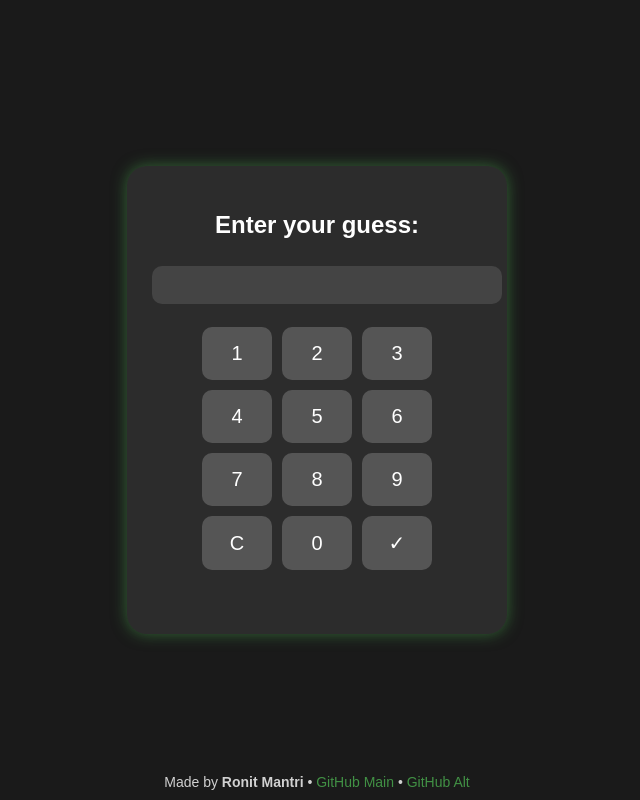
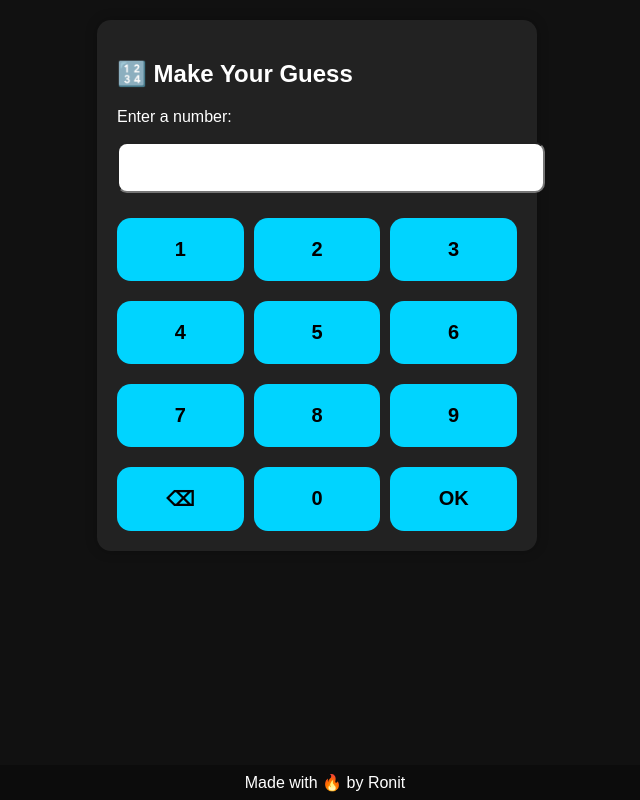
Before and after one commit to ronitmantri/guess-the-number, a plain HTML site: page index.html in a window 1280 px wide. Both pictures are taken after a click on the button "Start Game". Shown: the whole page, without its empty margins (323-963 px from the left). Drawn offline with Linux system fonts and the light colour scheme.

Commit message:
Update index.html

```diff
--- a/index.html
+++ b/index.html
@@ -1,205 +1,211 @@
 <!DOCTYPE html>
 <html lang="en">
 <head>
-  <meta charset="UTF-8" />
-  <meta name="viewport" content="width=device-width, initial-scale=1.0" />
-  <title>Guess The Number</title>
+<meta charset="UTF-8">
+<title>Guess Master</title>
 <style>
-    :root {
-      --bg: #1a1a1a;
-      --card: #2c2c2c;
-      --text: white;
-      --accent: #4caf50;
-      --glow: 0 0 15px rgba(76, 175, 80, 0.5);
+    body {
+        margin: 0;
+        font-family: Arial, sans-serif;
+        background: var(--bg);
+        color: var(--text);
+        transition: 0.3s;
     }
 
-    body {
-      background: var(--bg);
-      color: var(--text);
-      font-family: Arial;
-      margin: 0;
-      display: flex;
-      align-items: center;
-      justify-content: center;
-      height: 100vh;
-      overflow: hidden;
+    :root {
+        --bg: #111;
+        --text: #fff;
+        --card: #222;
+        --accent: #00d4ff;
+    }
+
+    .theme-light {
+        --bg: #f2f2f2;
+        --text: #111;
+        --card: white;
+        --accent: #0077ff;
+    }
+
+    .theme-neon {
+        --bg: #000000;
+        --text: #39ff14;
+        --card: #111;
+        --accent: #ff00c8;
     }
 
     .screen {
         display: none;
-      flex-direction: column;
-      align-items: center;
-      justify-content: center;
-      width: 100%;
-      height: 100%;
+        padding: 20px;
+        animation: fade 0.4s ease;
     }
-    .active { display: flex; }
+    @keyframes fade { from { opacity: 0; } to { opacity: 1; } }
+
+    .active { display: block; }
 
     .card {
         background: var(--card);
-      padding: 25px;
-      border-radius: 20px;
-      width: 330px;
-      text-align: center;
-      box-shadow: var(--glow);
+        padding: 20px;
+        border-radius: 14px;
+        max-width: 400px;
+        margin: auto;
+        box-shadow: 0 0 12px #0004;
     }
 
-    select, input {
+    button {
+        background: var(--accent);
+        border: none;
+        padding: 14px 20px;
+        border-radius: 10px;
+        cursor: pointer;
         width: 100%;
-      padding: 10px;
-      border-radius: 10px;
-      border: none;
-      margin: 8px 0;
-      background: #444;
-      color: white;
-      font-size: 16px;
+        font-size: 18px;
+        margin-top: 10px;
+        color: black;
+        font-weight: bold;
+        transition: 0.2s;
     }
+    button:hover { transform: scale(1.05); }
 
-    .btn {
+    footer {
+        position: fixed;
+        bottom: 0;
         width: 100%;
-      padding: 12px;
-      border: none;
-      border-radius: 10px;
-      background: var(--accent);
-      color: white;
-      font-size: 18px;
-      cursor: pointer;
-      margin-top: 10px;
+        text-align: center;
+        padding: 8px;
+        background: #0004;
     }
 
     .numpad {
         display: grid;
-      grid-template-columns: repeat(3, 70px);
+        grid-template-columns: repeat(3, 1fr);
         gap: 10px;
-      justify-content: center;
         margin-top: 15px;
     }
+
     .numpad button {
-      padding: 15px;
+        padding: 20px;
         font-size: 20px;
-      border: none;
-      border-radius: 10px;
-      background: #555;
-      color: white;
-      cursor: pointer;
+        border-radius: 14px;
     }
 
-    footer {
-      position: fixed;
-      bottom: 10px;
-      width: 100%;
-      text-align: center;
-      color: var(--text);
-      font-size: 14px;
-      opacity: 0.8;
-    }
 </style>
 </head>
 <body>
 
-  <!-- START SCREEN -->
-  <div id="startScreen" class="screen active">
+<!-- MAIN MENU -->
+<div id="menu" class="screen active">
     <div class="card">
-      <h1>Guess The Number</h1>
+        <h2>🎮 Guess Master</h2>
 
-      <label>Difficulty:</label>
-      <select id="difficulty">
-        <option value="100">Easy (1–100)</option>
-        <option value="500">Medium (1–500)</option>
-        <option value="1000">Hard (1–1000)</option>
+        <label>Difficulty (1–100):</label>
+        <input id="difficulty" type="number" min="1" max="100" value="50" style="width:100%;padding:10px;border-radius:10px;margin-top:10px;">
+
+        <label style="display:block;margin-top:15px;">Theme:</label>
+        <select id="theme" style="width:100%;padding:10px;border-radius:10px;">
+            <option value="dark">Dark</option>
+            <option value="light">Light</option>
+            <option value="neon">Neon</option>
         </select>
 
-      <button class="btn" onclick="openGame()">Start Game</button>
+        <button onclick="startGame()">Start Game</button>
     </div>
 </div>
 
 <!-- GAME SCREEN -->
-  <div id="gameScreen" class="screen">
+<div id="game" class="screen">
     <div class="card">
-      <h2>Enter your guess:</h2>
-      <input type="text" id="guessInput" readonly>
+        <h2>🔢 Make Your Guess</h2>
+        <p id="hint">Enter a number:</p>
+
+        <input id="guess" type="text" readonly style="width:100%;padding:12px;border-radius:10px;font-size:20px;text-align:center;">
 
         <div class="numpad">
-        <button onclick="pressNum(1)">1</button>
-        <button onclick="pressNum(2)">2</button>
-        <button onclick="pressNum(3)">3</button>
-        <button onclick="pressNum(4)">4</button>
-        <button onclick="pressNum(5)">5</button>
-        <button onclick="pressNum(6)">6</button>
-        <button onclick="pressNum(7)">7</button>
-        <button onclick="pressNum(8)">8</button>
-        <button onclick="pressNum(9)">9</button>
-        <button onclick="clearNum()">C</button>
-        <button onclick="pressNum(0)">0</button>
-        <button onclick="makeGuess()">✓</button>
+            <button onclick="addNum('1')">1</button>
+            <button onclick="addNum('2')">2</button>
+            <button onclick="addNum('3')">3</button>
+            <button onclick="addNum('4')">4</button>
+            <button onclick="addNum('5')">5</button>
+            <button onclick="addNum('6')">6</button>
+            <button onclick="addNum('7')">7</button>
+            <button onclick="addNum('8')">8</button>
+            <button onclick="addNum('9')">9</button>
+            <button onclick="clearNum()">⌫</button>
+            <button onclick="addNum('0')">0</button>
+            <button onclick="submitGuess()">OK</button>
         </div>
-
-      <div id="result" style="margin-top:15px; font-size:18px; min-height:24px;"></div>
     </div>
 </div>
 
 <!-- WIN SCREEN -->
-  <div id="winScreen" class="screen">
+<div id="win" class="screen">
     <div class="card">
-      <h1>🎉 YOU WON! 🎉</h1>
-      <p id="winText"></p>
-      <button class="btn" onclick="restart()">Play Again</button>
+        <h2>🎉 You Won!</h2>
+        <p id="stats"></p>
+        <button onclick="returnMenu()">Return to Main Menu</button>
     </div>
 </div>
 
-  <footer>
-    Made by <strong>Ronit Mantri</strong> •
-    <a href="https://github.com/ronitmantri" target="_blank" style="color:var(--accent); text-decoration:none;">GitHub Main</a> •
-    <a href="https://github.com/ronitmantri-alt" target="_blank" style="color:var(--accent); text-decoration:none;">GitHub Alt</a>
-  </footer>
+<footer>Made with 🔥 by Ronit</footer>
 
 <script>
-    let number = 0;
+let secret = 0;
 let attempts = 0;
+let max = 50;
 
-    function openGame() {
-      document.getElementById("startScreen").classList.remove("active");
-      document.getElementById("gameScreen").classList.add("active");
-
-      const max = parseInt(document.getElementById("difficulty").value);
-      number = Math.floor(Math.random() * max) + 1;
-      attempts = 0;
-      clearNum();
+function switchScreen(id) {
+    document.querySelectorAll('.screen').forEach(s => s.classList.remove('active'));
+    document.getElementById(id).classList.add('active');
 }
 
-    function pressNum(n) {
-      document.getElementById("guessInput").value += n;
+function startGame() {
+    max = parseInt(document.getElementById("difficulty").value);
+    if (max < 1 || max > 100) { alert("Difficulty must be 1–100"); return; }
+
+    attempts = 0;
+    secret = Math.floor(Math.random() * max) + 1;
+
+    document.documentElement.className =
+        document.getElementById("theme").value === "light" ? "theme-light" :
+        document.getElementById("theme").value === "neon" ? "theme-neon" : "";
+
+    document.getElementById("guess").value = "";
+    document.getElementById("hint").innerText = "Enter a number:";
+    switchScreen("game");
+}
+
+function addNum(n) {
+    let g = document.getElementById("guess");
+    if (g.value.length < 3) g.value += n;
 }
 
 function clearNum() {
-      document.getElementById("guessInput").value = "";
+    let g = document.getElementById("guess");
+    g.value = g.value.slice(0, -1);
 }
 
-    function makeGuess() {
-      const guess = parseInt(document.getElementById("guessInput").value);
-      if (!guess) return;
+function submitGuess() {
+    let val = parseInt(document.getElementById("guess").value);
+    if (isNaN(val)) return;
 
     attempts++;
 
-      if (guess === number) {
-        showWin();
-      } else if (guess > number) {
-        document.getElementById("result").textContent = "Too high 📈";
+    if (val === secret) {
+        document.getElementById("stats").innerText =
+            `Correct number: ${secret}\nAttempts: ${attempts}`;
+        switchScreen("win");
+    } else if (val < secret) {
+        document.getElementById("hint").innerText = "📈 Higher!";
     } else {
-        document.getElementById("result").textContent = "Too low 📉";
-      }
+        document.getElementById("hint").innerText = "📉 Lower!";
     }
 
-    function showWin() {
-      document.getElementById("gameScreen").classList.remove("active");
-      document.getElementById("winScreen").classList.add("active");
-      document.getElementById("winText").textContent = `You got it in ${attempts} attempts!`;
+    document.getElementById("guess").value = "";
 }
 
-    function restart() {
-      document.getElementById("winScreen").classList.remove("active");
-      document.getElementById("startScreen").classList.add("active");
+function returnMenu() {
+    switchScreen("menu");
 }
 </script>
+
 </body>
 </html>
```
Lines whose indentation alone changed are shown as unchanged.
